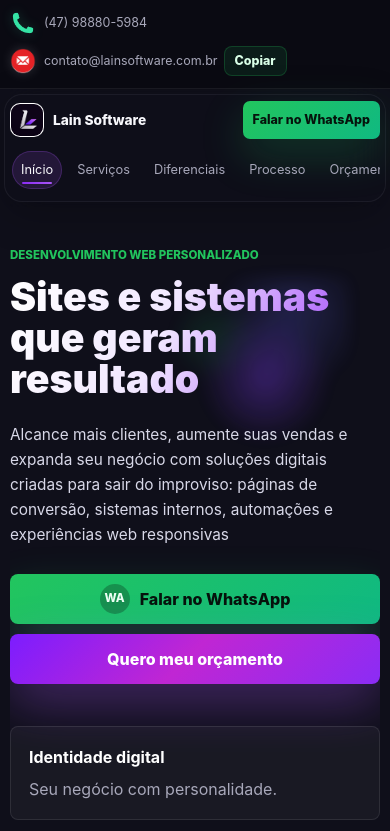
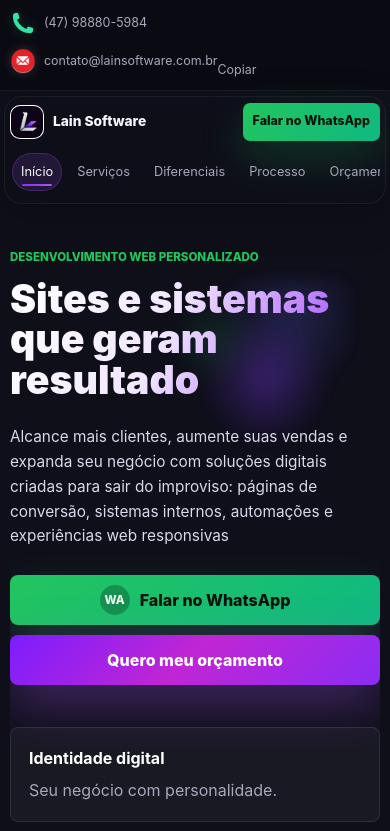
Before and after one commit to BrendoAL/Lain-Software, an Angular app: page / in a window 390 px wide. Shown: the top 831 px of the page. Built offline with nearby package versions, Linux system fonts and the light colour scheme.

Commit message:
Clean up email styles in app.css
Removed unused email-related styles from app.css.

```diff
--- a/src/app/app.css
+++ b/src/app/app.css
@@ -97,9 +97,7 @@ main::before {
 
 .top-contact-bar a,
 .phone-copy,
-.email-actions,
 .email-link,
-.email-copy,
 address a,
 address span,
 .social-links a {
@@ -110,7 +108,6 @@ address span,
   overflow-wrap: anywhere;
 }
 
-.email-copy,
 .phone-copy {
   padding: 0;
   color: inherit;
@@ -120,43 +117,15 @@ address span,
   font: inherit;
 }
 
-.email-actions {
-  gap: 6px;
-}
-
 .email-link {
   min-height: 34px;
-}
-
-.email-copy {
-  min-height: 30px;
-  padding: 0 10px;
-  color: #d9ffe7;
-  background: rgba(34, 197, 94, 0.1);
-  border: 1px solid rgba(34, 197, 94, 0.22);
-  border-radius: 8px;
-  font-size: 0.78rem;
-  font-weight: 800;
-  transition:
-    color 180ms ease,
-    background 180ms ease,
-    border-color 180ms ease,
-    transform 180ms ease;
 }
 
 .phone-copy:hover,
 .phone-copy.copied,
 .email-link:hover,
-.email-copy:hover,
-.email-copy.copied {
+.email-link.copied {
   color: var(--green);
-}
-
-.email-copy:hover,
-.email-copy.copied {
-  background: rgba(34, 197, 94, 0.16);
-  border-color: rgba(34, 197, 94, 0.42);
-  transform: translateY(-1px);
 }
 
 .mini-icon,
@@ -1546,14 +1515,9 @@ address a:hover,
   }
 
   .top-contact-bar a,
-  .phone-copy,
-  .email-actions {
+  .phone-copy {
     max-width: 100%;
     line-height: 1.35;
-  }
-
-  .email-actions {
-    flex-wrap: wrap;
   }
 
   .top-social-links a,
```
